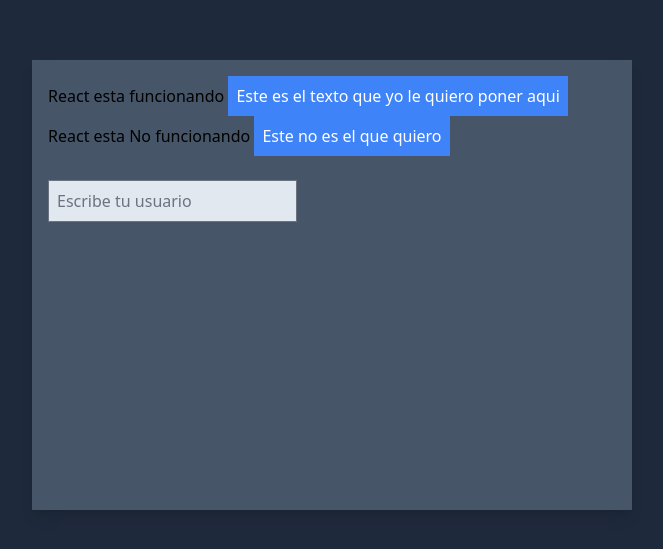
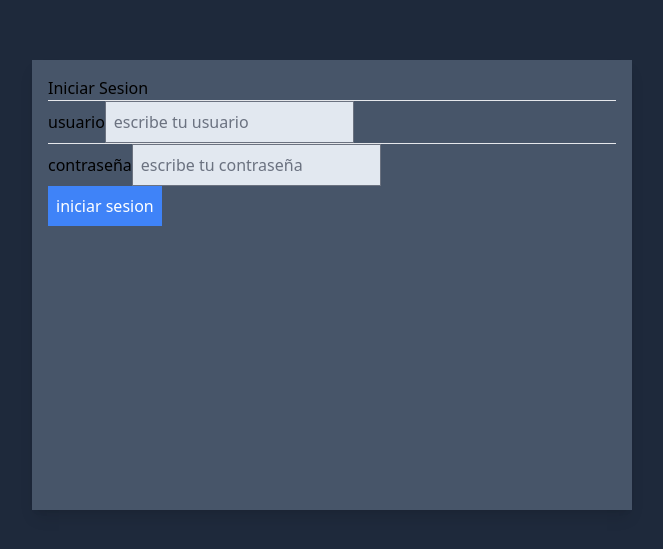
Before and after one commit to Vairgrys/ucu_campeche, a React (Vite) app: page / in a window 1280 px wide. Shown: the part 115-664 px from the top of the page, without its empty margins (308-971 px from the left). Built offline with nearby package versions, Linux system fonts and the light colour scheme.

Commit message:
ejemplo de login

```diff
--- a/src/app/app.jsx
+++ b/src/app/app.jsx
@@ -2,6 +2,7 @@
 import { createRoot } from "react-dom/client"
 import MiBoton from "./components/Buttons";
 import MiInput from "./components/Inputs";
+import Login from "./modules/Login";
 
 
 
@@ -10,10 +11,7 @@
         <>
             <div className="w-screen h-screen bg-slate-200  dark:bg-slate-800   flex flex-row justify-center items-center">
                 <div className="w-[600px] h-[450px] bg-white  dark:bg-slate-600   shadow-lg p-4">
-                    <h1 className="">React esta funcionando <MiBoton text="Este es el texto que yo le quiero poner aqui"></MiBoton></h1>
-                    <h1 className="">React esta No funcionando <MiBoton text="Este no es el que quiero"></MiBoton></h1>
-                    <br />
-                    <MiInput placeholder="Escribe tu usuario"></MiInput>
+                    <Login></Login>
                 </div>
             </div>
         </>
--- /dev/null
+++ b/src/app/modules/Login.jsx
@@ -0,0 +1,23 @@
+import MiInput from "../components/Inputs";
+import MiBoton from "../components/Buttons";
+
+
+function Login () {
+    return (
+        <>
+            <div>
+                <h1>Iniciar Sesion</h1>
+                <hr />
+                <label htmlFor="">usuario</label>
+                <MiInput placeholder="escribe tu usuario"></MiInput>
+                <hr />
+                <label htmlFor="">contraseña</label>
+                <MiInput placeholder="escribe tu contraseña"></MiInput>
+                <br />
+                <MiBoton text="iniciar sesion"></MiBoton>
+            </div>
+        </>
+    )
+}
+
+export default Login;
```
Also changed, not shown: 2 other files (tests, documents, lock files or other folders).
